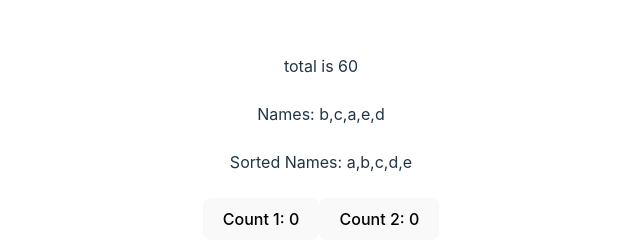
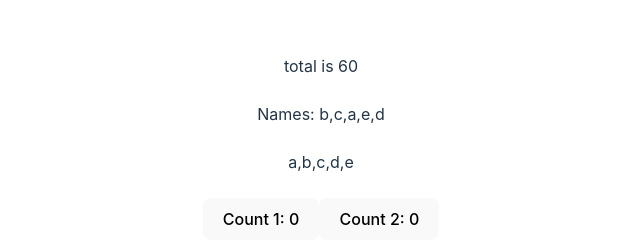
Before and after one commit to Mani007/reactStatesHook, a React (Vite) app in the folder usememocallback/: page / in a window 1280 px wide. Shown: the part 229-469 px from the top of the page, without its empty margins (319-959 px from the left). Built offline with nearby package versions, Linux system fonts and the light colour scheme.

Commit message:
basic setup for callback

```diff
--- a/usememocallback/src/App.jsx
+++ b/usememocallback/src/App.jsx
@@ -1,6 +1,13 @@
-import { useState, useMemo } from 'react'
+import { useState, useMemo, useCallback } from 'react'
 
 import './App.css'
+
+function SortedList({ list}){
+  const sortedList = useMemo(() => [...list].sort(), [list])
+  return (
+    <div> {sortedList.join(',')}</div>
+  );
+}
 
 function App() {
   const [number, setNumber] = useState([10,20,30])
@@ -23,7 +30,7 @@
         Names: {...names.join(',')}
       </div> <br />
       <div>
-        Sorted Names: {sortedNames.join(',')}
+        <SortedList list={names}/>
       </div> <br />
       <div>
         <button onClick={() => setCount1(count1+1)}>Count 1: {count1}</button>
```
